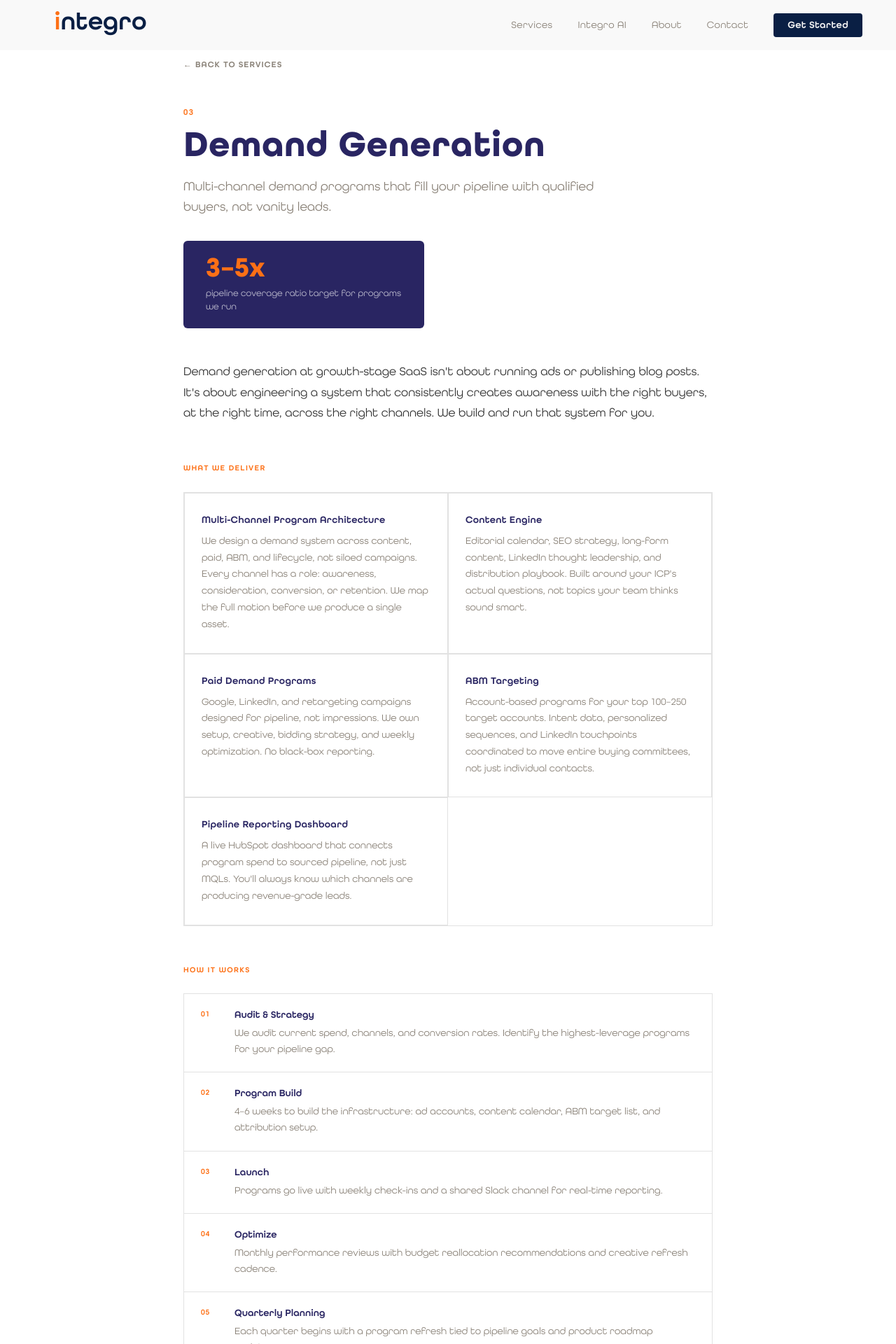
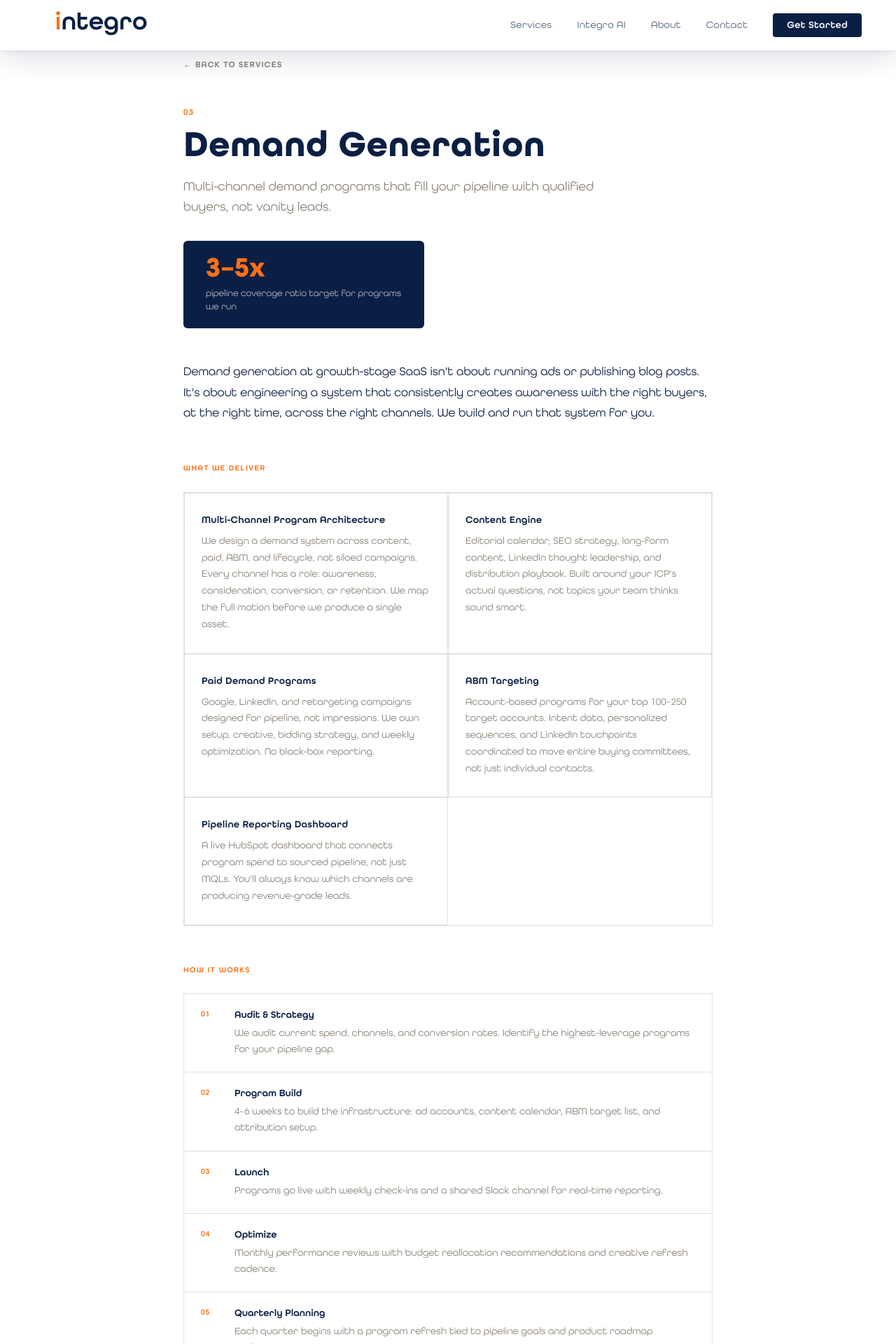
Before and after one commit to ja1barra/integro-website, a Next.js app: page /services/demand-generation in a window 1280 px wide. Shown: the top 1920 px of the page at 70% size. Built offline with nearby package versions, Linux system fonts and the light colour scheme.

Commit message:
Match service detail colors to homepage palette; liquid glass nav
Co-Authored-By: Claude Sonnet 5.5 <noreply@anthropic.com>
Claude-Session: https://claude.ai/code/session_01K82L4JnAcqAWG3vGT8QDpD

```diff
--- a/app/globals.css
+++ b/app/globals.css
@@ -127,6 +127,72 @@
   animation: fadeUp 0.7s ease forwards;
 }
 
+/* ── LIQUID GLASS (nav) ──────────────────────────────────────
+   Highest-clarity glass: nearly transparent tint, strong blur +
+   saturation, refraction-style specular rim and inner glow. */
+.liquid-glass {
+  position: relative;
+  isolation: isolate;
+  background: linear-gradient(
+    135deg,
+    rgba(255, 255, 255, 0.28) 0%,
+    rgba(255, 255, 255, 0.08) 45%,
+    rgba(255, 255, 255, 0.16) 100%
+  );
+  -webkit-backdrop-filter: blur(14px) saturate(190%) brightness(1.08) contrast(1.02);
+  backdrop-filter: blur(14px) saturate(190%) brightness(1.08) contrast(1.02);
+  border: 1px solid rgba(255, 255, 255, 0.42);
+  box-shadow:
+    inset 0 1.5px 1px rgba(255, 255, 255, 0.85),
+    inset 0 -1.5px 1px rgba(255, 255, 255, 0.25),
+    inset 1.5px 0 1px rgba(255, 255, 255, 0.35),
+    inset -1.5px 0 1px rgba(255, 255, 255, 0.35),
+    inset 0 0 22px rgba(255, 255, 255, 0.18),
+    0 10px 40px rgba(10, 31, 68, 0.14),
+    0 2px 8px rgba(10, 31, 68, 0.06);
+}
+
+/* Diagonal specular sheen sweeping across the pane */
+.liquid-glass::before {
+  content: '';
+  position: absolute;
+  inset: 0;
+  border-radius: inherit;
+  pointer-events: none;
+  z-index: -1;
+  background: linear-gradient(
+    115deg,
+    rgba(255, 255, 255, 0) 20%,
+    rgba(255, 255, 255, 0.35) 38%,
+    rgba(255, 255, 255, 0) 52%,
+    rgba(255, 255, 255, 0.12) 78%,
+    rgba(255, 255, 255, 0) 100%
+  );
+}
+
+/* Over the dark hero photo: keep it clear, shift tint to a cool light */
+.liquid-glass-dark {
+  background: linear-gradient(
+    135deg,
+    rgba(255, 255, 255, 0.16) 0%,
+    rgba(255, 255, 255, 0.04) 45%,
+    rgba(255, 255, 255, 0.1) 100%
+  );
+  border-color: rgba(255, 255, 255, 0.28);
+  box-shadow:
+    inset 0 1.5px 1px rgba(255, 255, 255, 0.55),
+    inset 0 -1.5px 1px rgba(255, 255, 255, 0.15),
+    inset 1.5px 0 1px rgba(255, 255, 255, 0.22),
+    inset -1.5px 0 1px rgba(255, 255, 255, 0.22),
+    inset 0 0 22px rgba(255, 255, 255, 0.08),
+    0 10px 40px rgba(0, 0, 0, 0.28);
+}
+
+@supports not ((backdrop-filter: blur(1px)) or (-webkit-backdrop-filter: blur(1px))) {
+  .liquid-glass { background: rgba(244, 244, 244, 0.9); }
+  .liquid-glass-dark { background: rgba(17, 17, 17, 0.8); }
+}
+
 /* ── SERVICE DETAIL PAGE ─────────────────────────────────── */
 .sdp-root {
   background: #ffffff;
@@ -177,7 +243,7 @@
   font-weight: 700;
   line-height: 1.05;
   letter-spacing: 0.01em;
-  color: #292562;
+  color: #0a1f44;
   margin-bottom: 16px;
 }
 
@@ -192,7 +258,7 @@
 
 .sdp-stat-block {
   display: inline-block;
-  background: #292562;
+  background: #0a1f44;
   border-radius: 6px;
   padding: 20px 32px;
 }
@@ -217,7 +283,7 @@
   font-family: 'AllRoundGothic-Book', sans-serif;
   font-size: 17px;
   line-height: 1.75;
-  color: #333333;
+  color: #0a1f44;
   margin-bottom: 56px;
 }
 
@@ -238,19 +304,19 @@
 .sdp-deliver-grid {
   display: grid;
   grid-template-columns: 1fr 1fr;
-  border: 1px solid #e2e2e2;
+  border: 1px solid #E0E0E0;
 }
 
 .sdp-deliver-card {
   padding: 28px 24px;
-  border: 1px solid #e2e2e2;
+  border: 1px solid #E0E0E0;
 }
 
 .sdp-deliver-title {
   font-family: 'AllRoundGothic-Demi', sans-serif;
   font-size: 14px;
   letter-spacing: 0.02em;
-  color: #292562;
+  color: #0a1f44;
   margin-bottom: 8px;
 }
 
@@ -269,7 +335,7 @@
   display: flex;
   flex-direction: column;
   gap: 0;
-  border: 1px solid #e2e2e2;
+  border: 1px solid #E0E0E0;
 }
 
 .sdp-step {
@@ -277,7 +343,7 @@
   align-items: flex-start;
   gap: 20px;
   padding: 20px 24px;
-  border-bottom: 1px solid #e2e2e2;
+  border-bottom: 1px solid #E0E0E0;
 }
 
 .sdp-step:last-child {
@@ -303,7 +369,7 @@
 .sdp-step-label {
   font-family: 'AllRoundGothic-Demi', sans-serif;
   font-size: 14px;
-  color: #292562;
+  color: #0a1f44;
 }
 
 .sdp-step-detail {
@@ -316,7 +382,7 @@
 /* For who */
 .sdp-for-who {
   border-left: 3px solid #FD7016;
-  background: #fff9f5;
+  background: rgba(253, 112, 22, 0.06);
   padding: 20px 24px;
   border-radius: 0 4px 4px 0;
 }
@@ -325,7 +391,7 @@
   font-family: 'AllRoundGothic-Book', sans-serif;
   font-size: 16px;
   line-height: 1.7;
-  color: #333333;
+  color: #0a1f44;
 }
 
 /* CTA */
@@ -335,8 +401,8 @@
 
 .sdp-cta-btn {
   display: inline-block;
-  background: #292562;
-  color: #ffffff;
+  background: #0a1f44;
+  color: #F4F4F4;
   font-family: 'AllRoundGothic-Demi', sans-serif;
   font-size: 14px;
   letter-spacing: 0.06em;
@@ -348,6 +414,7 @@
 
 .sdp-cta-btn:hover {
   background: #FD7016;
+  color: #111111;
   transform: translateY(-2px);
 }
 
--- a/components/Nav.tsx
+++ b/components/Nav.tsx
@@ -99,15 +99,9 @@ export default function Nav() {
         }`}
       >
         <nav
-          className={`mx-auto flex items-center justify-between px-12 max-md:px-6 transition-all duration-500 ease-out ${
-            scrolled ? 'max-w-6xl rounded-2xl shadow-[0_8px_32px_rgba(26,23,20,0.12)]' : 'max-w-full rounded-none shadow-none'
-          } ${
-            onDarkHero
-              ? 'border-b border-white/10 bg-nearblack/30 backdrop-blur-xl backdrop-saturate-[150%]'
-              : scrolled
-                ? 'border border-white/50 bg-cream/40 backdrop-blur-2xl backdrop-saturate-[200%]'
-                : 'border-b border-white/30 bg-cream/55 backdrop-blur-xl backdrop-saturate-[200%]'
-          }`}
+          className={`liquid-glass mx-auto flex items-center justify-between px-12 max-md:px-6 transition-all duration-500 ease-out ${
+            scrolled ? 'max-w-6xl rounded-2xl' : 'max-w-full rounded-none border-x-0 border-t-0'
+          } ${onDarkHero ? 'liquid-glass-dark' : ''}`}
           style={{ height: '72px' }}
         >
           {/* Logo — intentionally overflows the 72px nav */}
@@ -125,8 +119,8 @@ export default function Nav() {
                     isActive(link.href)
                       ? 'text-orange font-mono'
                       : onDarkHero
-                        ? 'text-cream/80 hover:text-cream'
-                        : 'text-mid hover:text-ink'
+                        ? 'text-cream hover:text-white'
+                        : 'text-ink/70 hover:text-ink'
                   }`}
                 >
                   {link.label}
@@ -183,10 +177,10 @@ export default function Nav() {
               <li key={link.href}>
                 <Link
                   href={link.href}
-                  className={`block text-base py-2 border-b border-warm transition-colors duration-200 ${
+                  className={`block text-base py-2 border-b border-white/40 transition-colors duration-200 ${
                     isActive(link.href)
                       ? 'text-orange font-mono'
-                      : 'text-mid hover:text-ink'
+                      : 'text-ink/70 hover:text-ink'
                   }`}
                 >
                   {link.label}
--- a/components/NewsletterForm.tsx
+++ b/components/NewsletterForm.tsx
@@ -78,7 +78,7 @@ export default function NewsletterForm() {
         <button
           type="submit"
           disabled={status === 'loading'}
-          className="px-5 py-2.5 bg-ink text-cream text-sm font-mono rounded tracking-wide hover:bg-orange transition-colors duration-200 disabled:opacity-60 disabled:cursor-not-allowed whitespace-nowrap"
+          className="px-5 py-2.5 bg-ink text-cream text-sm font-mono rounded tracking-wide hover:bg-orange hover:text-nearblack transition-colors duration-200 disabled:opacity-60 disabled:cursor-not-allowed whitespace-nowrap"
         >
           {status === 'loading' ? 'Sending…' : 'Subscribe'}
         </button>
```
